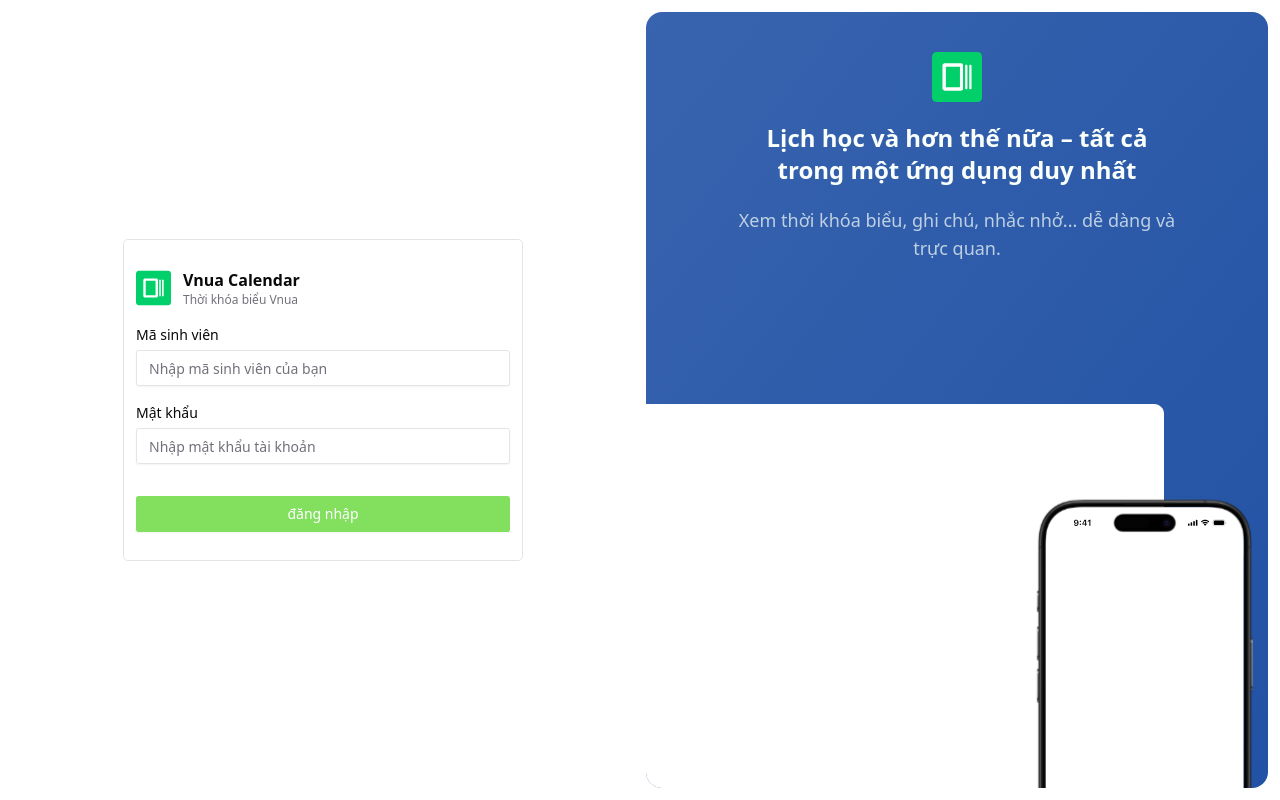
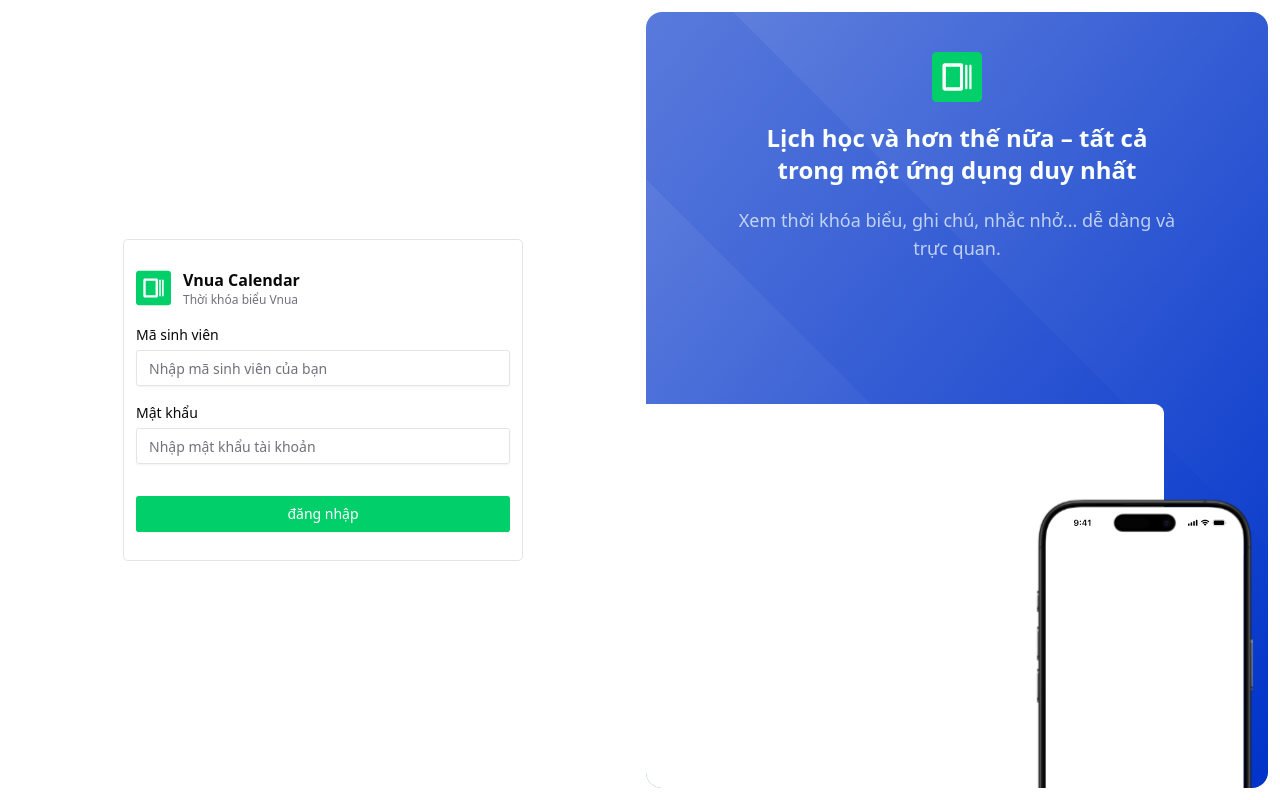
Before and after one commit to doanhuuquang/frontend-thoikhoabieuvnua, a Next.js app: page /login in a window 1280 px wide. Built offline with nearby package versions, Linux system fonts and the light colour scheme.

Commit message:
đổi lại màu như cũ

```diff
--- a/src/app/(auth)/layout.tsx
+++ b/src/app/(auth)/layout.tsx
@@ -16,7 +16,8 @@
         </div>
       </div>
       {/* Banner */}
-      <div className="lg:w-[50%] flex h-full rounded-2xl flex-col items-center justify-between bg-linear-to-br from-secondary/90 to-secondary relative overflow-hidden">
+      <div className="lg:w-[50%] h-full rounded-2xl bg-linear-to-br from-secondary/60 to-secondary relative overflow-hidden">
+        <div className="w-full h-full flex flex-col items-center justify-between relative z-10">
           <div className="flex flex-col items-center gap-5 py-10 px-3">
             <Image alt="Logo" src={"/logo.svg"} width={50} height={50} />
             <p className="max-w-[400px] lg:text-2xl text-lg text-center font-semibold text-secondary-foreground">
@@ -30,10 +31,12 @@
           <Image
             alt="Mockup"
             src={"/assets/images/banner-mockup.svg"}
-          width={800}
-          height={1000}
-          className="w-[full]"
+            width={0}
+            height={0}
+            className="w-full h-auto"
           />
+        </div>
+        <div className="w-[10000px] h-45 bg-linear-to-r from-secondary/20 to-secondary/5 absolute z-9 top-10 left-0 -translate-x-[50%] -translate-y-[50%] rotate-45"></div>
       </div>
     </main>
   );
--- a/src/app/globals.css
+++ b/src/app/globals.css
@@ -51,9 +51,9 @@
   --card-foreground: oklch(0.141 0.005 285.823);
   --popover: oklch(1 0 0);
   --popover-foreground: oklch(0.141 0.005 285.823);
-  --primary: oklch(0.8208 0.1894 137.96);
+  --primary: oklch(0.7483 0.197457 151.8608);
   --primary-foreground: oklch(1 0.0118 151.8608);
-  --secondary: oklch(0.4545 0.144 260.56);
+  --secondary: oklch(0.4227 0.2318 263.7);
   --secondary-foreground: oklch(1 0.0118 151.8608);
   --muted: oklch(0.967 0.001 286.375);
   --muted-foreground: oklch(0.552 0.016 285.938);
```
Lines whose indentation alone changed are shown as unchanged.
